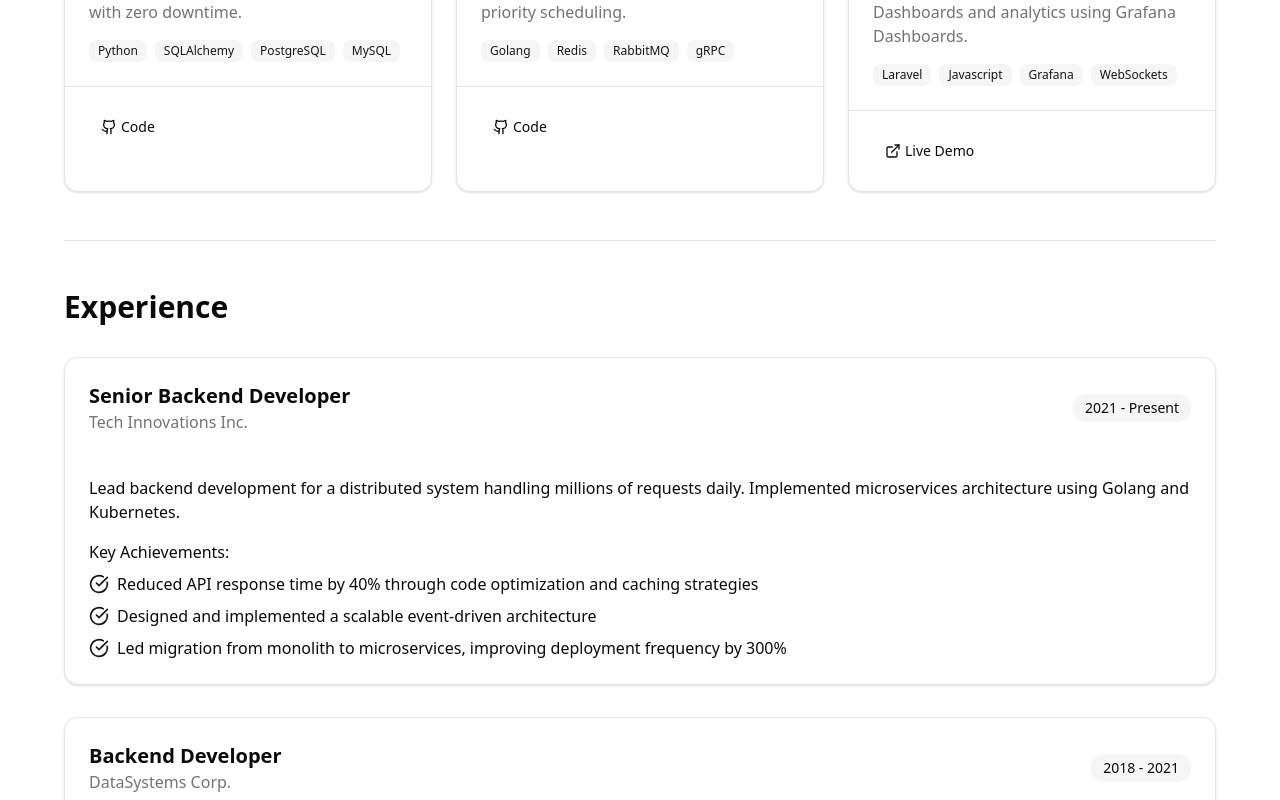
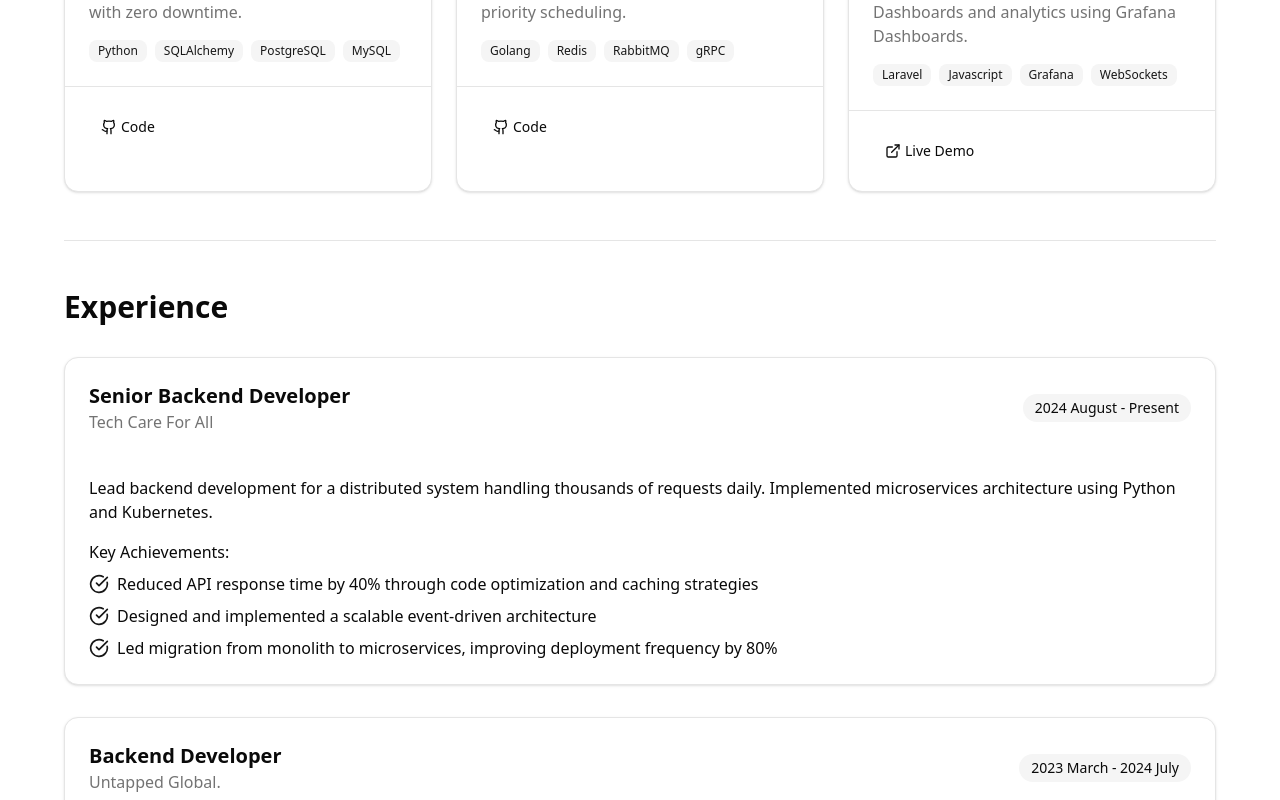
Before and after one commit to sangkips/portfolio, a Next.js app: page / in a window 1280 px wide. Shown: the part 2000-2800 px from the top of the page. Built offline with nearby package versions, Linux system fonts and the light colour scheme.

Commit message:
update experience

```diff
--- a/app/page.tsx
+++ b/app/page.tsx
@@ -72,7 +72,7 @@ export default function Home() {
             <div className="grid md:grid-cols-2 gap-8">
               <div>
                 <p className="text-lg">
-                  I'm a backend developer with over 3 years of experience building scalable, high-performance systems. I
+                  I'm a backend developer with over 4 years of experience building scalable, high-performance systems. I
                   specialize in Python and Golang development, with expertise in microservices architecture, API design,
                   and database optimization.
                 </p>
@@ -89,7 +89,7 @@ export default function Home() {
                     <span className="font-medium">Backend:</span> Generative AI, Python, Golang
                   </li>
                   <li className="flex items-center gap-2">
-                    <span className="font-medium">Experience:</span> 3+ years
+                    <span className="font-medium">Experience:</span> 4+ years
                   </li>
                   <li className="flex items-center gap-2">
                     <span className="font-medium">Frontend:</span> React, Next.js
@@ -213,33 +213,33 @@ export default function Home() {
             <div className="space-y-8">
               <ExperienceItem
                 title="Senior Backend Developer"
-                company="Tech Innovations Inc."
-                period="2021 - Present"
-                description="Lead backend development for a distributed system handling millions of requests daily. Implemented microservices architecture using Golang and Kubernetes."
+                company="Tech Care For All"
+                period="2024 August - Present"
+                description="Lead backend development for a distributed system handling thousands of requests daily. Implemented microservices architecture using Python and Kubernetes."
                 achievements={[
                   "Reduced API response time by 40% through code optimization and caching strategies",
                   "Designed and implemented a scalable event-driven architecture",
-                  "Led migration from monolith to microservices, improving deployment frequency by 300%",
+                  "Led migration from monolith to microservices, improving deployment frequency by 80%",
                 ]}
               />
 
               <ExperienceItem
                 title="Backend Developer"
-                company="DataSystems Corp."
-                period="2018 - 2021"
+                company="Untapped Global."
+                period="2023 March - 2024 July"
                 description="Developed and maintained Python-based data processing pipelines and APIs for a financial technology platform."
                 achievements={[
-                  "Built RESTful APIs using Django and Flask serving 100K+ daily users",
+                  "Built RESTful APIs using Django and Flask serving many daily users",
                   "Optimized database queries resulting in 50% faster report generation",
                   "Implemented automated testing that increased code coverage from 65% to 90%",
                 ]}
               />
 
               <ExperienceItem
-                title="Software Engineer"
-                company="StartupXYZ"
-                period="2016 - 2018"
-                description="Full-stack developer for an early-stage startup, focusing primarily on backend systems and infrastructure."
+                title="Backend Engineer"
+                company="SpaceyaTech"
+                period="2022 January - 2023 February"
+                description="Software developer for an early-stage startup, focusing primarily on backend systems and infrastructure."
                 achievements={[
                   "Designed and implemented the initial backend architecture using Python",
                   "Set up CI/CD pipelines and deployment workflows",
```
